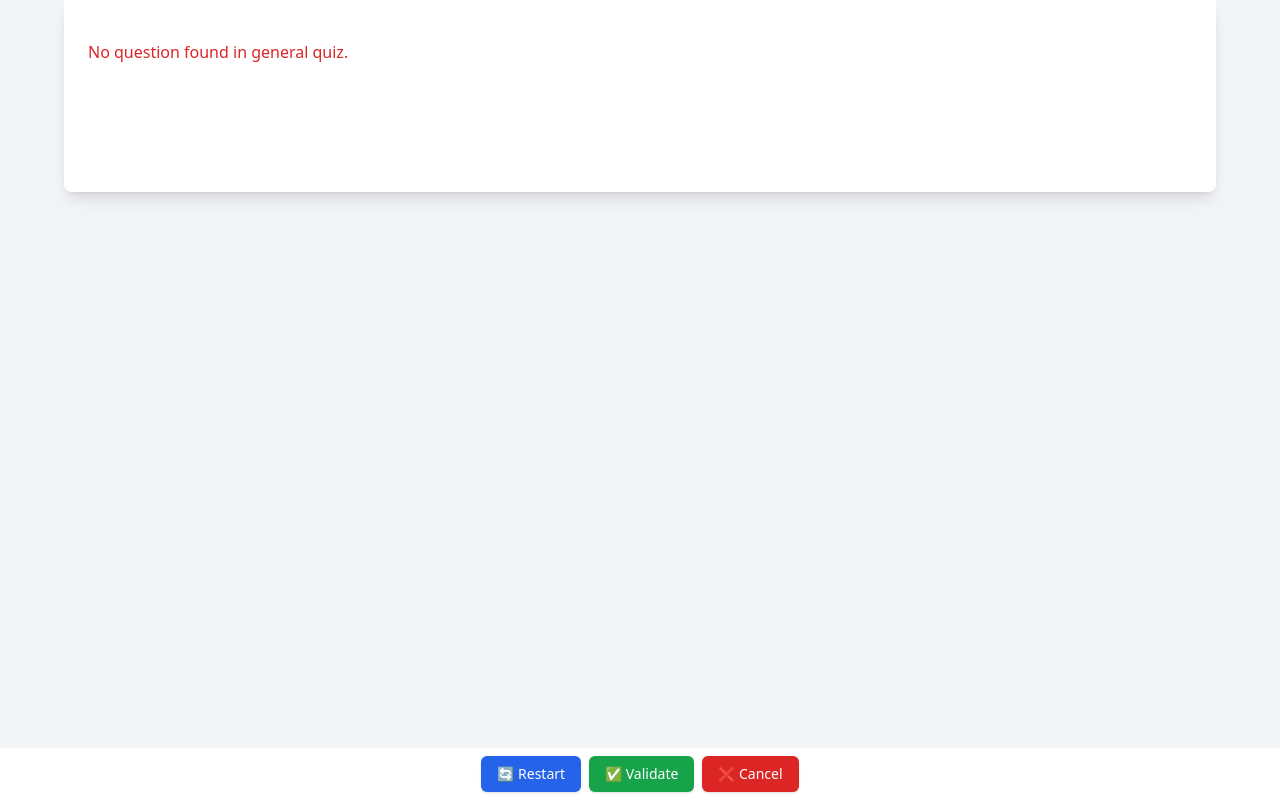
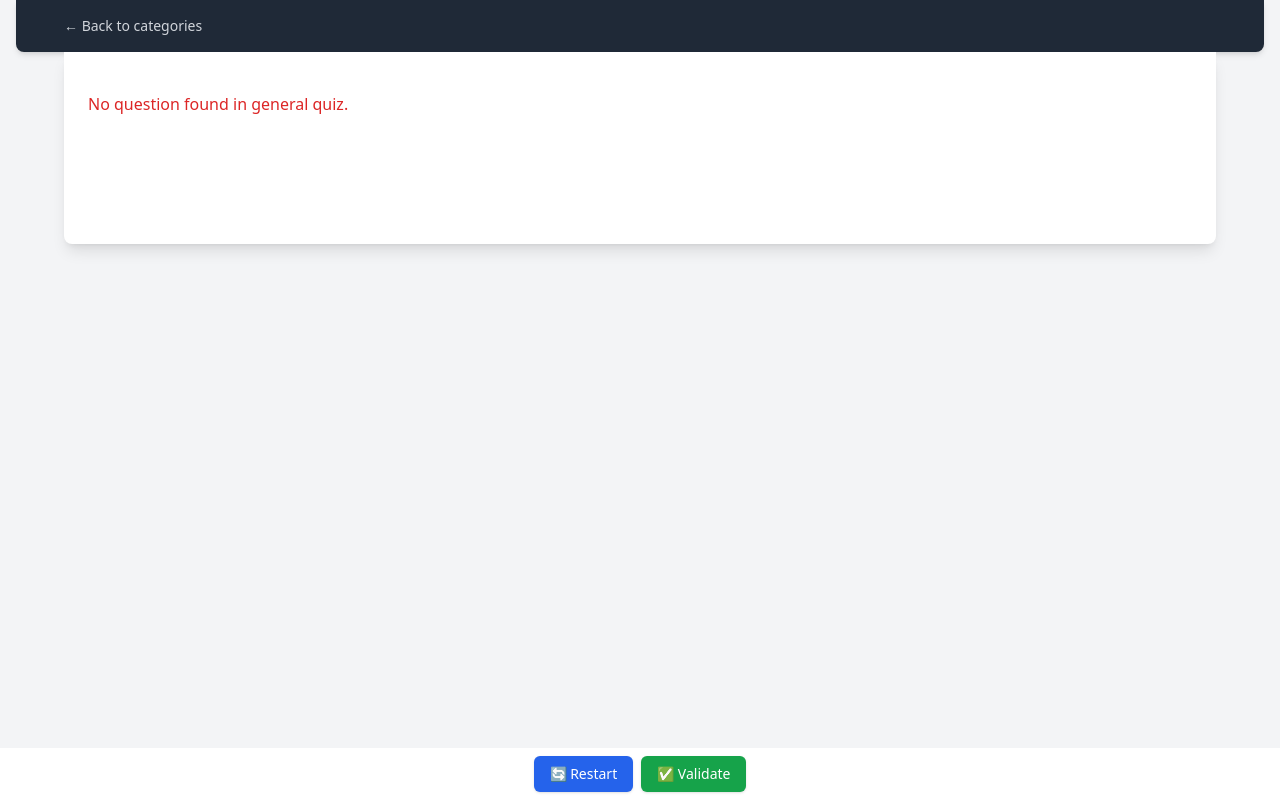
Before and after one commit to efficience-it/efficience-it.github.io, a plain HTML site: page quizz_docker.html in a window 1280 px wide. Drawn offline with nearby package versions, Linux system fonts and the light colour scheme; no server answers.

Commit message:
feat: add header with back navigation and remove Cancel button
Add a dark header bar matching index.html style with a "Back to categories"
link and the quiz title. Remove the redundant Cancel button from the
fixed bottom bar since the header now provides navigation.

```diff
--- a/quizz_docker.html
+++ b/quizz_docker.html
@@ -23,8 +23,16 @@
     <iframe src="https://www.googletagmanager.com/ns.html?id=GTM-M5HHV7GC"
             height="0" width="0" style="display:none;visibility:hidden"></iframe>
 </noscript>
+<header class="bg-gray-800 text-white p-4 text-center rounded-b-lg shadow-md mb-0">
+    <div class="max-w-xl sm:max-w-6xl mx-auto flex items-center justify-between">
+        <a href="index.html" class="text-gray-300 hover:text-white text-sm flex items-center gap-1">
+            ← Back to categories
+        </a>
+        <h1 id="quiz-title" class="text-xl sm:text-2xl font-bold"></h1>
+        <span class="w-32"></span>
+    </div>
+</header>
 <div class="max-w-xl sm:max-w-6xl mx-auto bg-white px-3 sm:px-6 py-6 rounded-b-lg shadow-lg pb-16">
-    <h1 id="quiz-title" class="text-2xl font-bold mb-4 text-center"></h1>
     <div id="score" class="text-xl text-center m-4"></div>
     <form id="quiz-form">
         <div id="questions-container" class="pb-16"></div>
@@ -37,10 +45,6 @@
                     class="px-4 py-2 bg-green-600 text-white font-medium rounded-md shadow hover:bg-green-700 transition duration-300 text-sm">
                 ✅ Validate
             </button>
-            <a href="https://efficience-it.github.io"
-               class="px-4 py-2 bg-red-600 text-white font-medium rounded-md shadow hover:bg-red-700 transition duration-300 text-sm">
-                ❌ Cancel
-            </a>
         </div>
     </form>
 </div>
```
